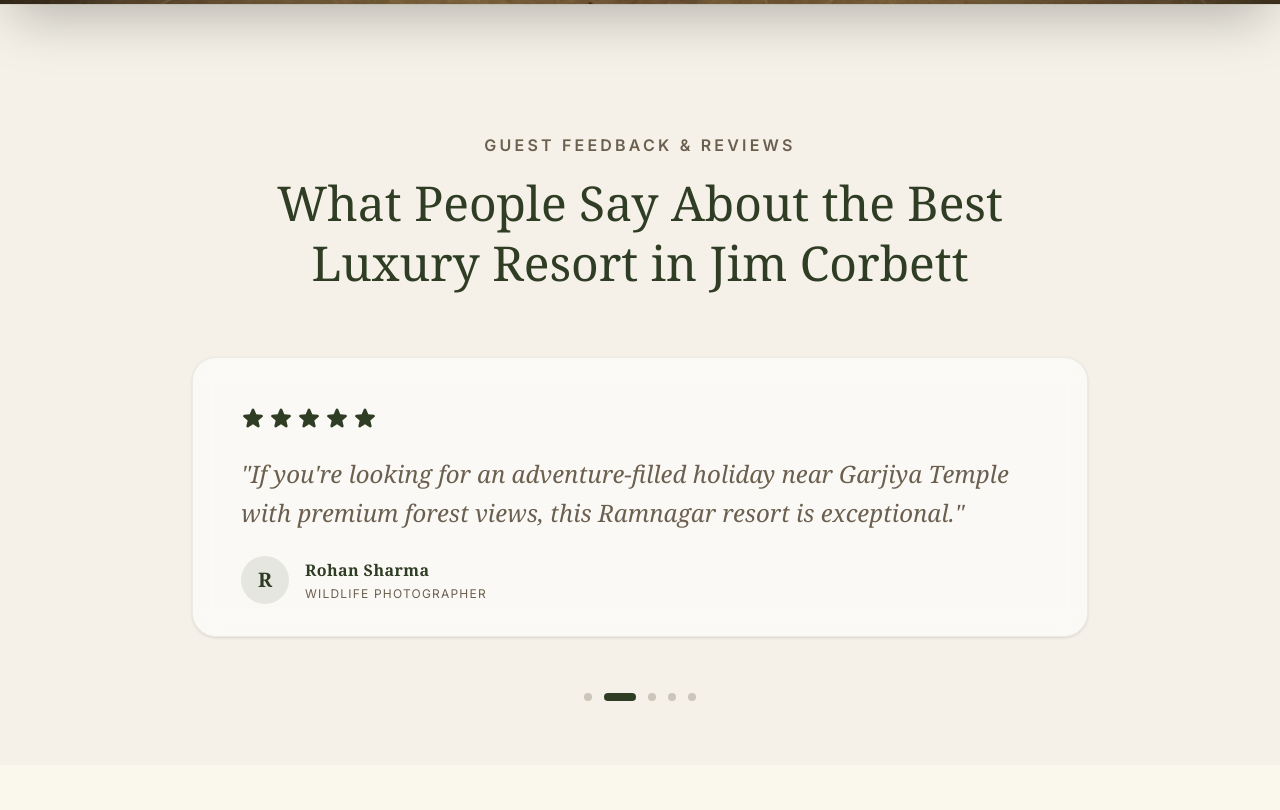
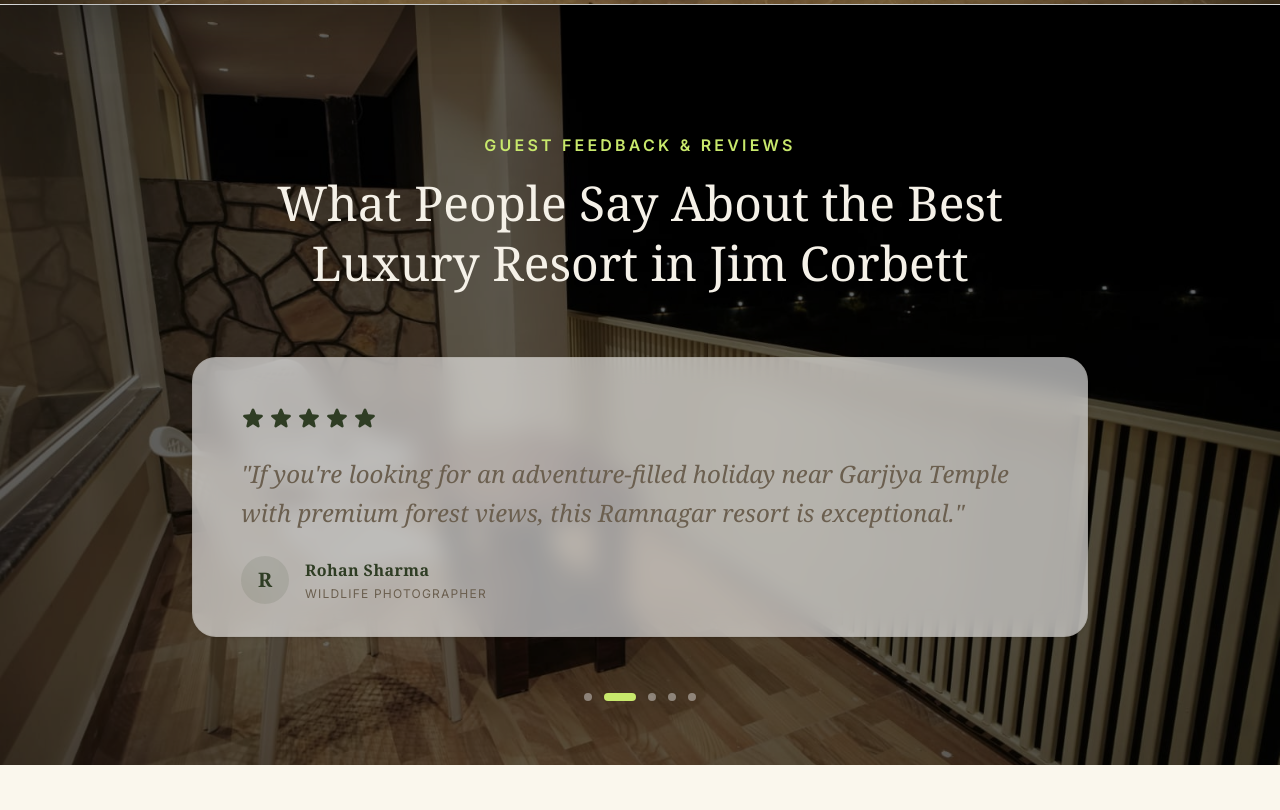
Before and after one commit to harshit17086/BAGHWAN, a Next.js app: page / in a window 1280 px wide. Shown: the part 10250-11060 px from the top of the page. Built offline with nearby package versions, Linux system fonts and the light colour scheme.

Commit message:
chnges in the ui

```diff
--- a/app/components/TestimonialsSection.tsx
+++ b/app/components/TestimonialsSection.tsx
@@ -2,6 +2,7 @@
 
 import React, { useState, useEffect } from 'react';
 import { motion, AnimatePresence } from 'framer-motion';
+import Image from 'next/image';
 
 export default function TestimonialsSection() {
     const reviews = [
@@ -48,15 +49,26 @@ export default function TestimonialsSection() {
     }, [reviews.length]);
 
     return (
-        <section className="bg-[#F5F1E8] py-20 md:py-32 relative overflow-hidden border-t border-[#6B5F4F]/10">
-            <div className="container mx-auto px-4 md:px-8">
+        <section className="relative py-20 md:py-32 overflow-hidden border-t border-[#6B5F4F]/10">
+            {/* Background Image Setup */}
+            <Image
+                src="/property_interiors/WhatsApp%20Image%202026-03-10%20at%2012.35.41%20PM.jpeg"
+                alt="Baghvan Interior Background"
+                fill
+                className="object-cover object-center z-0"
+                priority
+            />
+            {/* Dark overlay for text readability */}
+            <div className="absolute inset-0 bg-black/60 z-0"></div>
 
-                {/* SEO Optimized Headings (Beige Theme Text) */}
-                <div className="text-center mb-16 relative z-10">
-                    <h2 className="text-[#6B5F4F] text-sm md:text-base font-semibold tracking-[0.2em] uppercase mb-4">
+            <div className="container mx-auto px-4 md:px-8 relative z-10">
+
+                {/* SEO Optimized Headings (Light theme for dark bg) */}
+                <div className="text-center mb-16">
+                    <h2 className="text-[#C8E86C] text-sm md:text-base font-semibold tracking-[0.2em] uppercase mb-4">
                         Guest Feedback & Reviews
                     </h2>
-                    <h3 className="text-[#2F3D24] text-3xl md:text-4xl lg:text-5xl font-serif max-w-3xl mx-auto leading-tight">
+                    <h3 className="text-[#F5F1E8] text-3xl md:text-4xl lg:text-5xl font-serif max-w-3xl mx-auto leading-tight">
                         What People Say About the Best Luxury Resort in Jim Corbett
                     </h3>
                 </div>
@@ -105,7 +117,7 @@ export default function TestimonialsSection() {
                             <button
                                 key={idx}
                                 onClick={() => setCurrentIndex(idx)}
-                                className={`transition-all duration-300 rounded-full ${currentIndex === idx ? 'w-8 h-2 bg-[#2F3D24]' : 'w-2 h-2 bg-[#6B5F4F]/30 hover:bg-[#6B5F4F]/60'}`}
+                                className={`transition-all duration-300 rounded-full ${currentIndex === idx ? 'w-8 h-2 bg-[#C8E86C]' : 'w-2 h-2 bg-white/40 hover:bg-white/80'}`}
                                 aria-label={`Go to slide ${idx + 1}`}
                             />
                         ))}
```
